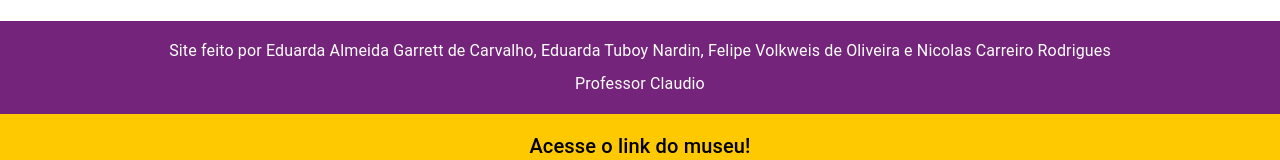
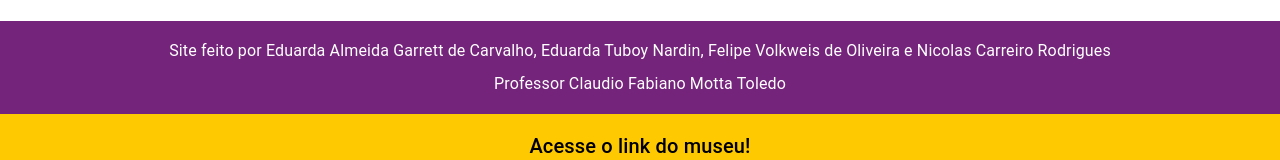
Before and after one commit to FelipeVolkweis/ev-hist, a React (Vite) app in the folder cg-front/: page / in a window 1280 px wide. Shown: the part 2334-2494 px from the top of the page. Built offline with nearby package versions, Linux system fonts and the light colour scheme.

Commit message:
changed readme.md

```diff
--- a/cg-front/src/components/Layout/index.tsx
+++ b/cg-front/src/components/Layout/index.tsx
@@ -98,7 +98,7 @@ export const Layout = ( {children} : IProps ) => {
           Site feito por Eduarda Almeida Garrett de Carvalho, Eduarda Tuboy Nardin, Felipe Volkweis de Oliveira e Nicolas Carreiro Rodrigues
           </Typography>
           <Typography variant="subtitle1" align="center">
-            Professor Claudio
+            Professor Claudio Fabiano Motta Toledo
           </Typography>
 
         </Box>
```
Also changed, not shown: 1 other file (tests, documents, lock files or other folders).
